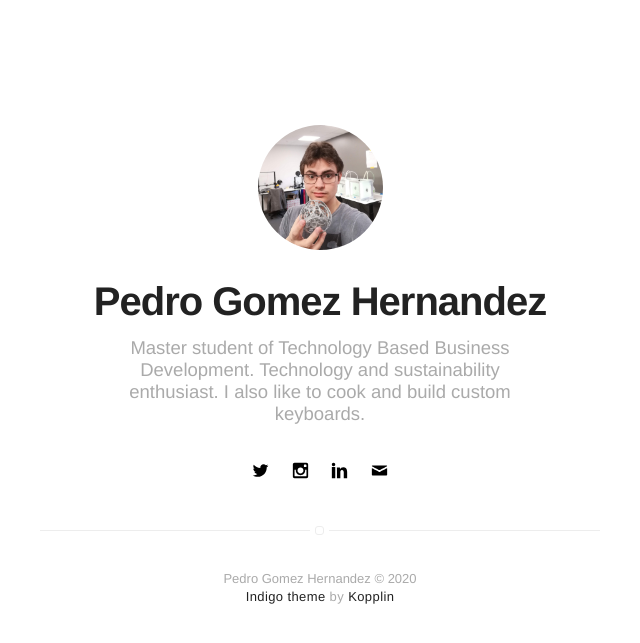
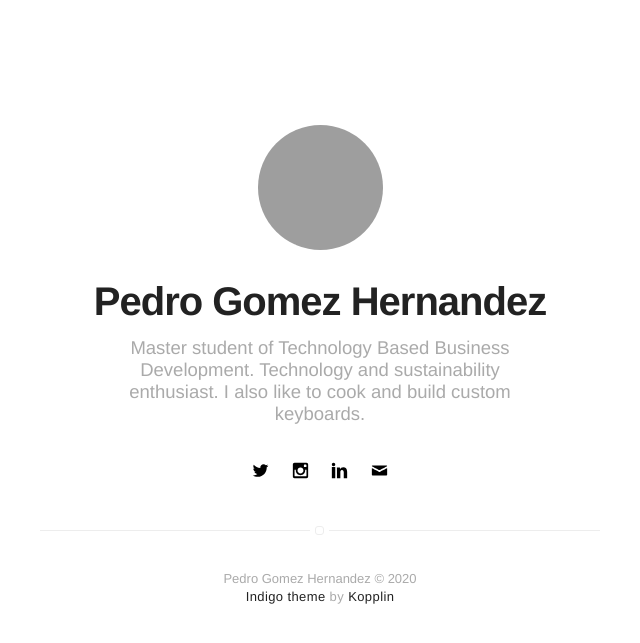
Before and after one commit to DreskMK2/My-Website, a Jekyll site: the page built from index.html, in a window 1280 px wide. Shown: the top 643 px of the page, without its empty margins (320-960 px from the left). Built offline with Jekyll 4.4.1, drawn with Linux system fonts in a browser that asks for light colours.

Commit message:
Update _config.yml

```diff
--- a/_config.yml
+++ b/_config.yml
@@ -7,7 +7,7 @@ description: A node to all my social networks
 # if it's an external image, update below for true
 # better with square images
 #external-image: false
-picture: assets/picture2.jpg
+picture: assets/images/picture.jpg
 
 # If you want to include your resume, set to true
 # and specify source (external or local).
```
